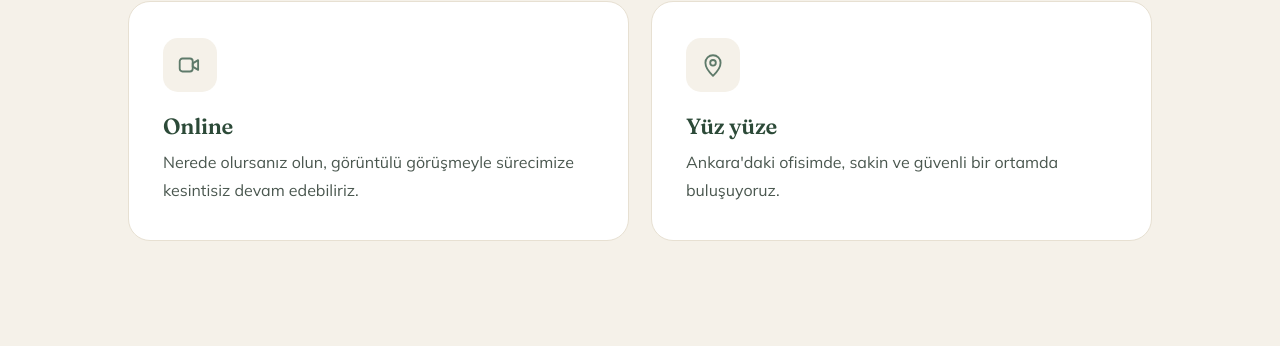
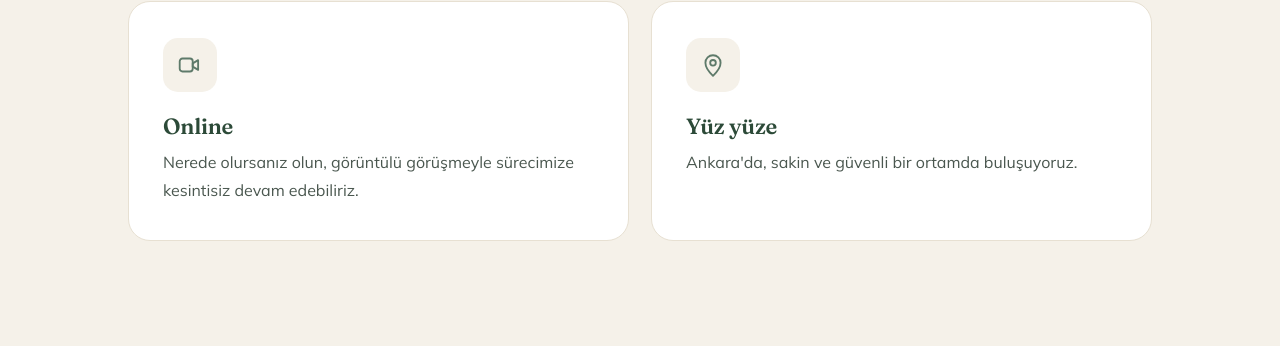
Before and after one commit to ardasaglamer9/rumeysaerdogdu.com, a Jekyll site: the page built from index.html, in a window 1280 px wide and 900 px high, scrolled down 2363 px. Shown: the part 96-442 px from the top of the window. Built offline with Jekyll 4.4.1, drawn with Linux system fonts in a browser that asks for light colours.

Commit message:
Yüz yüze anlatımında 'ofisimde' yerine 'Ankara'da' de
Belirli bir mekân işaret etmeyen, daha sade bir ifade. Hem görüşme
kartında hem SSS cevabında güncellendi; 'ofis' kelimesi artık sitede
hiçbir yerde geçmiyor.

Co-Authored-By: Claude Fable 5 <noreply@anthropic.com>

```diff
--- a/index.html
+++ b/index.html
@@ -99,7 +99,7 @@ permalink: /
       <div class="scard reveal">
         <div class="ic"><svg width="26" height="26" viewBox="0 0 24 24" fill="none"><path d="M12 22s7-6.5 7-12a7 7 0 10-14 0c0 5.5 7 12 7 12z" stroke="currentColor" stroke-width="1.7" stroke-linejoin="round"/><circle cx="12" cy="10" r="2.6" stroke="currentColor" stroke-width="1.7"/></svg></div>
         <h3>Yüz yüze</h3>
-        <p>Ankara'daki ofisimde, sakin ve güvenli bir ortamda buluşuyoruz.</p>
+        <p>Ankara'da, sakin ve güvenli bir ortamda buluşuyoruz.</p>
       </div>
     </div>
   </div>
@@ -183,7 +183,7 @@ permalink: /
     <div class="faq">
       <details open><summary>Şema terapi nedir?<span class="chev"><svg width="20" height="20" viewBox="0 0 20 20" fill="none"><path d="M5 8l5 5 5-5" stroke="currentColor" stroke-width="2" stroke-linecap="round" stroke-linejoin="round"/></svg></span></summary><div class="ans">Şema terapi; çocukluktan bu yana gelişen ve yaşam boyu tekrar eden duygu, düşünce ve davranış örüntülerini —şemaları— anlamaya odaklanan bütüncül bir yaklaşımdır. Amaç, bu örüntüleri yargılamadan görebilmek ve kişinin kendisiyle daha şefkatli bir ilişki kurmasına alan açmaktır.</div></details>
       <details><summary>Kimlerle çalışıyorsunuz?<span class="chev"><svg width="20" height="20" viewBox="0 0 20 20" fill="none"><path d="M5 8l5 5 5-5" stroke="currentColor" stroke-width="2" stroke-linecap="round" stroke-linejoin="round"/></svg></span></summary><div class="ans">Yetişkinlerle çalışıyorum. Depresyon, kaygı, özdeğer, ilişkilerde tekrarlayan örüntüler ve yaşamın farklı dönemlerine eşlik eden zorlanmalar, en sık birlikte ele aldığımız konular arasında.</div></details>
-      <details><summary>Görüşmeler online mı, yüz yüze mi?<span class="chev"><svg width="20" height="20" viewBox="0 0 20 20" fill="none"><path d="M5 8l5 5 5-5" stroke="currentColor" stroke-width="2" stroke-linecap="round" stroke-linejoin="round"/></svg></span></summary><div class="ans">İkisi de mümkün. Ankara'daki ofisimde yüz yüze ya da görüntülü olarak online görüşebiliriz; hangisinin size iyi geleceğine birlikte karar veririz.</div></details>
+      <details><summary>Görüşmeler online mı, yüz yüze mi?<span class="chev"><svg width="20" height="20" viewBox="0 0 20 20" fill="none"><path d="M5 8l5 5 5-5" stroke="currentColor" stroke-width="2" stroke-linecap="round" stroke-linejoin="round"/></svg></span></summary><div class="ans">İkisi de mümkün. Ankara'da yüz yüze ya da görüntülü olarak online görüşebiliriz; hangisinin size iyi geleceğine birlikte karar veririz.</div></details>
       <details><summary>Terapi sürecinde neyi önemsiyorsunuz?<span class="chev"><svg width="20" height="20" viewBox="0 0 20 20" fill="none"><path d="M5 8l5 5 5-5" stroke="currentColor" stroke-width="2" stroke-linecap="round" stroke-linejoin="round"/></svg></span></summary><div class="ans">Güvene dayalı, işbirlikçi ve şefkatli bir ilişkiyi. Yaşadıklarınızı yargılamadan, kendi hızınızda anlamlandırabileceğiniz bir alan sunmaya özen gösteriyorum.</div></details>
     </div>
   </div>
```
